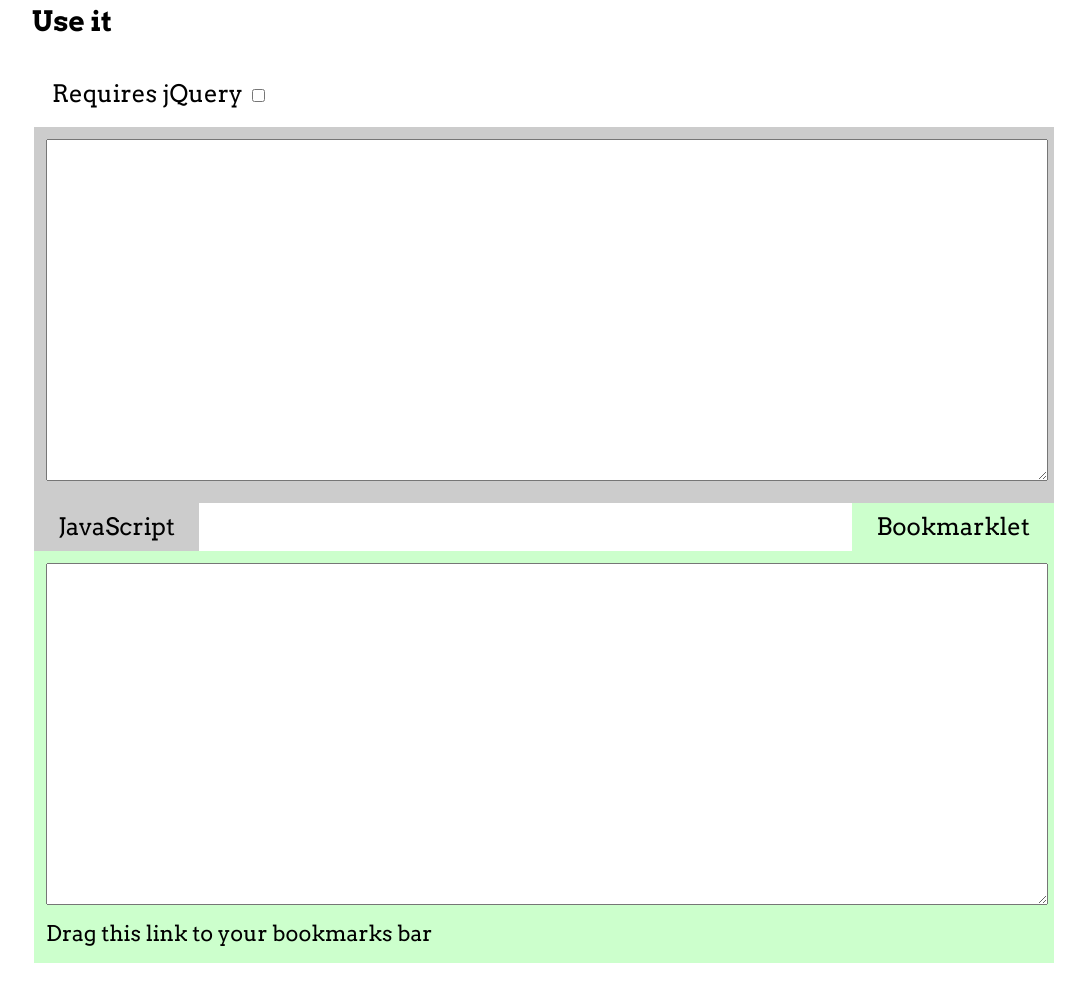
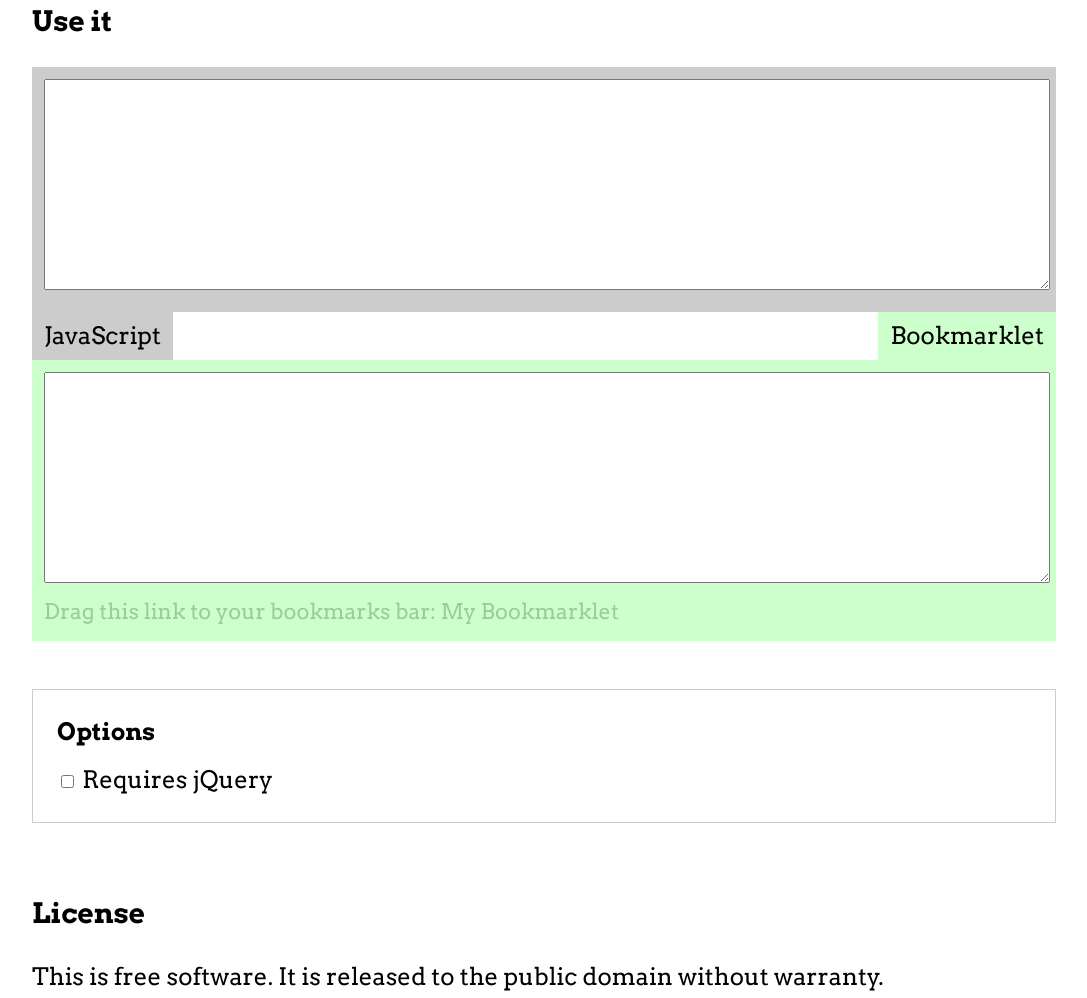
Before and after one commit to chriszarate/bookmarkleter, a website: page index.html in a window 1280 px wide. Shown: the part 497-1495 px from the top of the page, without its empty margins (40-1127 px from the left). Drawn offline with Linux system fonts and the light colour scheme.

Commit message:
Adjustments to style and layout.

```diff
--- a/index.html
+++ b/index.html
@@ -10,71 +10,98 @@
 		<style>
 
 			body {
-
-				width:   80%;
-				margin:  3em;
-
+				width: 80%;
+				margin: 3em;
 				background: #fff;
-
 				font-family: Arvo, Helvetica, sans-serif;
-				font-size:   1.5em;
+				font-size: 1.5em;
 				line-height: 1.5em;
-
 			}
 
-			h1, h2, h3, h4 { margin: 2em 0 1em 0; }
+			h1, h2, h3, h4 {
+				margin: 2em 0 1em 0;
+			}
 
-			form { margin: 0 0 3em 0; }
+			h4 {
+				margin: 0 0 0.5em 0;
+			}
 
-			fieldset { border: none; }
+			form {
+				margin: 0 0 3em 0;
+			}
 
-			fieldset#InputFields {
+			fieldset {
+				margin: 0;
+				padding: 0;
+				border: none;
+			}
+
+			textarea {
+				width: 100%;
+				height: 15em;
+				font-family: monospace;
+				font-size: .7em;
+			}
+
+			input[type=checkbox] {
+				vertical-align: middle;
+			}
+
+			#InputFields {
 				background: #ccc;
 				padding: 0.5em;
 			}
 
-			fieldset#OutputFields {
+			#OutputFields {
 				clear: left;
 				background: #cfc;
 				padding: 0.5em;
 			}
 
-			fieldset#Labels {
+			#Labels {
 				padding: 0;
-				text-align: center;
 			}
 
-			textarea {
-				width: 100%;
-				height: 20em;
-				font-family: Courier;
-				font-size: .7em;
+			#InputLabel {
+				float: left;
+				background: #ccc;
+				padding: 0.25em 0.5em;
 			}
 
-			label#InputLabel {
-				float: left;
-				background: #ccc;
-				padding: 0.25em 1em;
+			#OutputLabel {
+				float: right;
+				background: #cfc;
+				padding: 0.25em 0.5em;
 			}
 
-			label#OutputLabel {
-				float: right;
-				background: #cfc;
-				padding: 0.25em 1em;
-			}
-
-			div#OutputLink {
+			#OutputLink {
 				font-size: 0.9em;
 			}
 
-			span.hilite { background: #ff6; }
+			#ErrorOutput {
+				overflow: hidden;
+				padding: 0.25em 0.5em;
+				text-align: center;
+				background-color: #fcc;
+				color: #f00;
+			}
+
+			.options {
+				margin: 2em 0;
+				padding: 1em;
+				border: solid 1px #ccc;
+			}
+
+			.hilite {
+				background-color: #ff6;
+			}
 
 			.pointer {
 				cursor: pointer;
 			}
 
-			.error {
-				color: red;
+			.disabled {
+				color: #9c9;
 			}
 
 		</style>
@@ -108,14 +135,6 @@
 
 		<form onsubmit="return false;" ng-app="bookmarkleter">
 
-			<fieldset>
-				<label class="pointer" for="reqjq">Requires jQuery</label>
-				<input class="pointer" type="checkbox" id="reqjq"
-					ng-model="requiresJQuery" ng-change="updateBookmarklet()"></input>
-				<br>
-				<label class="error" ng-show="error">{{ error }}</label>
-			</fieldset>
-
 			<fieldset id="InputFields">
 				<textarea ng-model="input" id="Input" ng-change="updateBookmarklet()"></textarea>
 			</fieldset>
@@ -123,12 +142,24 @@
 			<fieldset id="Labels">
 				<label id="InputLabel" for="Input">JavaScript</label>
 				<label id="OutputLabel" for="Output">Bookmarklet</label>
+				<div id="ErrorOutput" ng-show="error">{{ error }}</div>
 			</fieldset>
 
 			<fieldset id="OutputFields">
 				<textarea ng-bind="output" id="Output" wrap="hard" readonly></textarea>
-				<div id="OutputLink">Drag this <a id="OutputHref" ng-href="{{ output }}">link</a> to your bookmarks bar</div>
+				<div id="OutputLink" class="disabled">Drag this link to your bookmarks bar: <a id="OutputHref" ng-href="{{ output }}">My Bookmarklet</a></div>
 			</fieldset>
+
+			<div class="options">
+
+				<h4>Options</h4>
+
+				<fieldset>
+					<input class="pointer" type="checkbox" id="reqjq" ng-model="requiresJQuery" ng-change="updateBookmarklet()"></input>
+					<label class="pointer" for="reqjq">Requires jQuery</label>
+				</fieldset>
+
+			</div>
 
 		</form>
 
```
